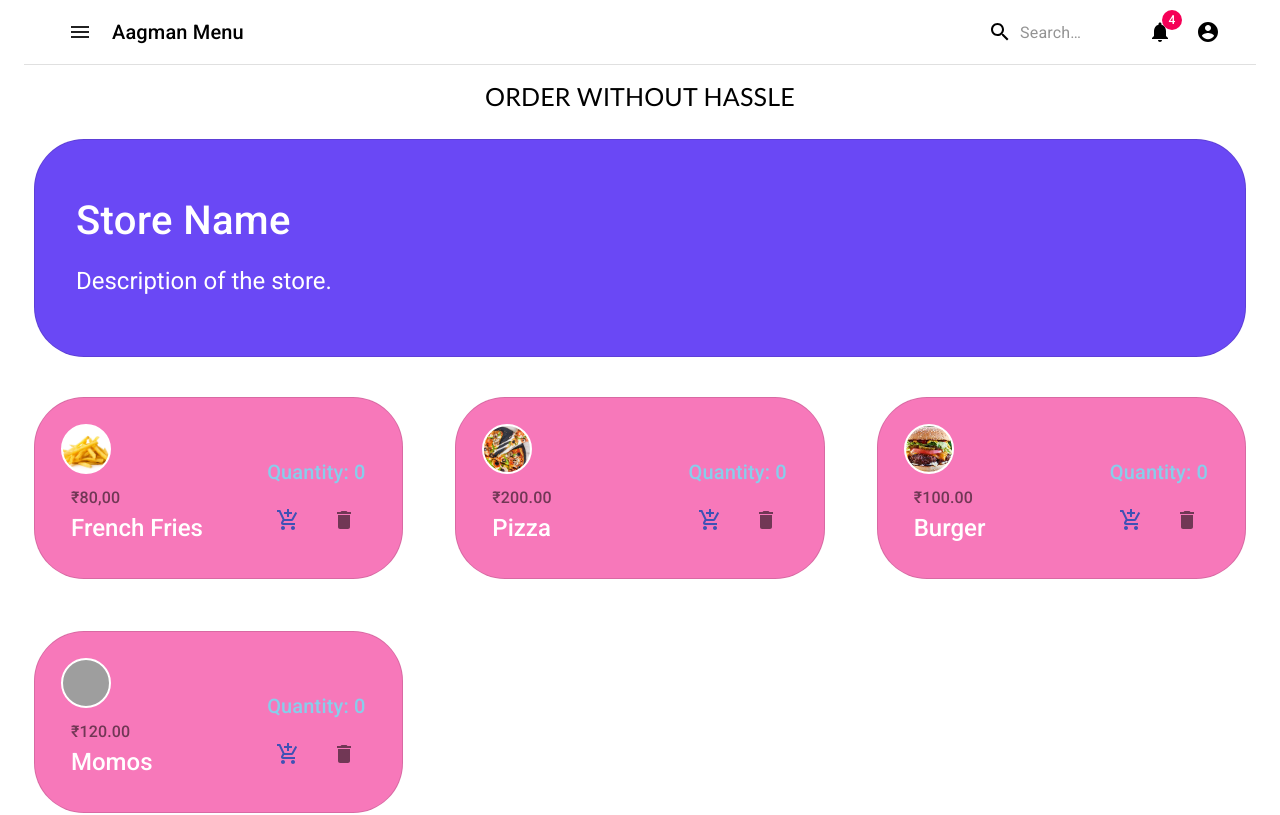
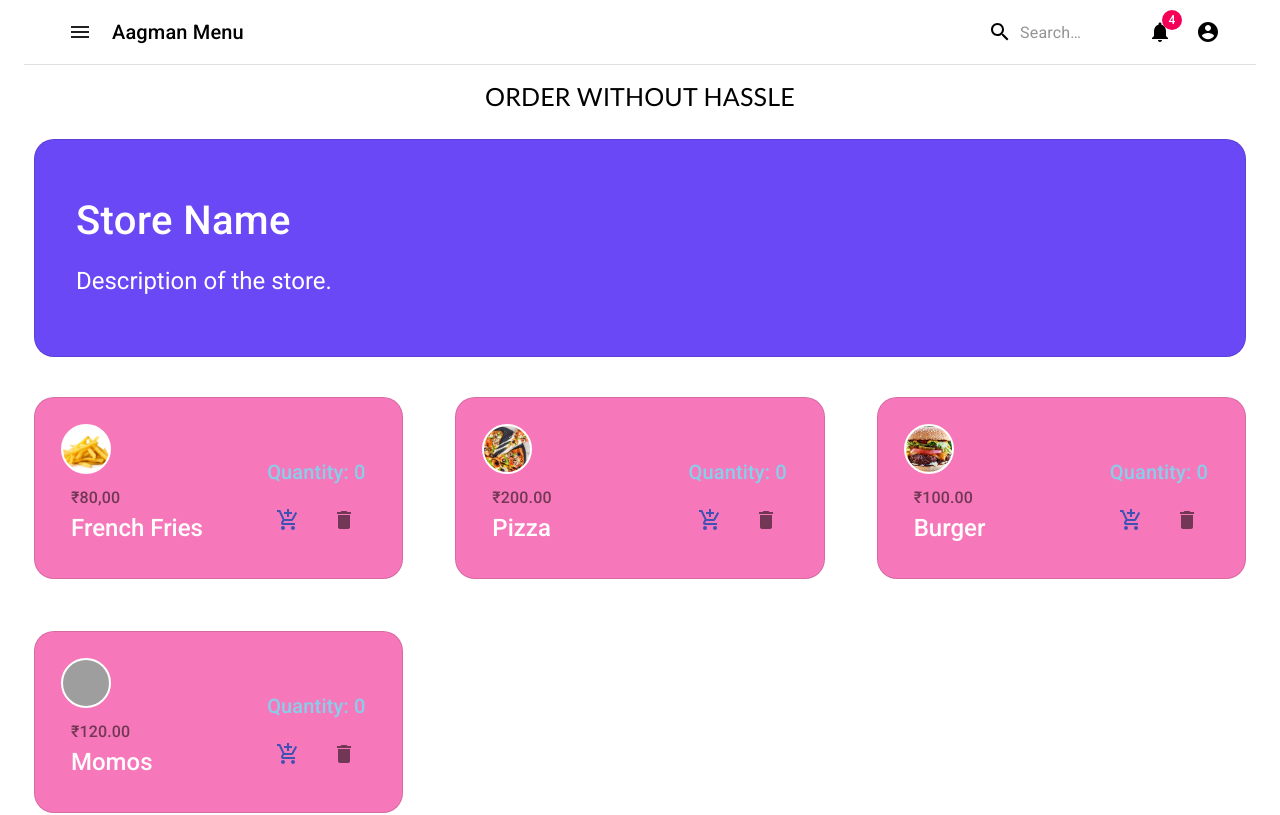
Before and after one commit to eyeamkd/aagman, a Next.js app in the folder client/: page /menu in a window 1280 px wide. Shown: the top 815 px of the page. Built offline with nearby package versions, Linux system fonts and the light colour scheme; grey boxes are pictures that could not be loaded; a web font is replaced by a local one.

Commit message:
Reduced the border radius of bottom nav and cards.

```diff
--- a/client/components/ProductCard.js
+++ b/client/components/ProductCard.js
@@ -14,7 +14,7 @@ import IconButton from '@material-ui/core/IconButton';
 const useStyles = makeStyles({
     card: {
         display: "flex",
-        borderRadius: "50px",
+        borderRadius: "20px",
         backgroundColor: "rgba(247,120,186,255)",
         color: "white",
         margin: "10px",
--- a/client/components/StoreCover.js
+++ b/client/components/StoreCover.js
@@ -8,7 +8,7 @@
       backgroundColor: "rgba(106,72,245,255)",
       backgroundPosition: "center",
       padding: "35px 25px",
-      borderRadius: "50px",
+      borderRadius: "20px",
       margin: "10px",
       color: "white",
     },
--- a/client/pages/menu.js
+++ b/client/pages/menu.js
@@ -22,7 +22,7 @@ import SideDrawer from "../components/SideDrawer";
 const useStyles = makeStyles((theme) => ({
     root: {
         backgroundColor: "rgba(234,227,255,255)",
-        borderRadius: "50px",
+        borderRadius: "20px",
         position: "fixed",
         bottom: "0px",
         margin: "10px",
```
